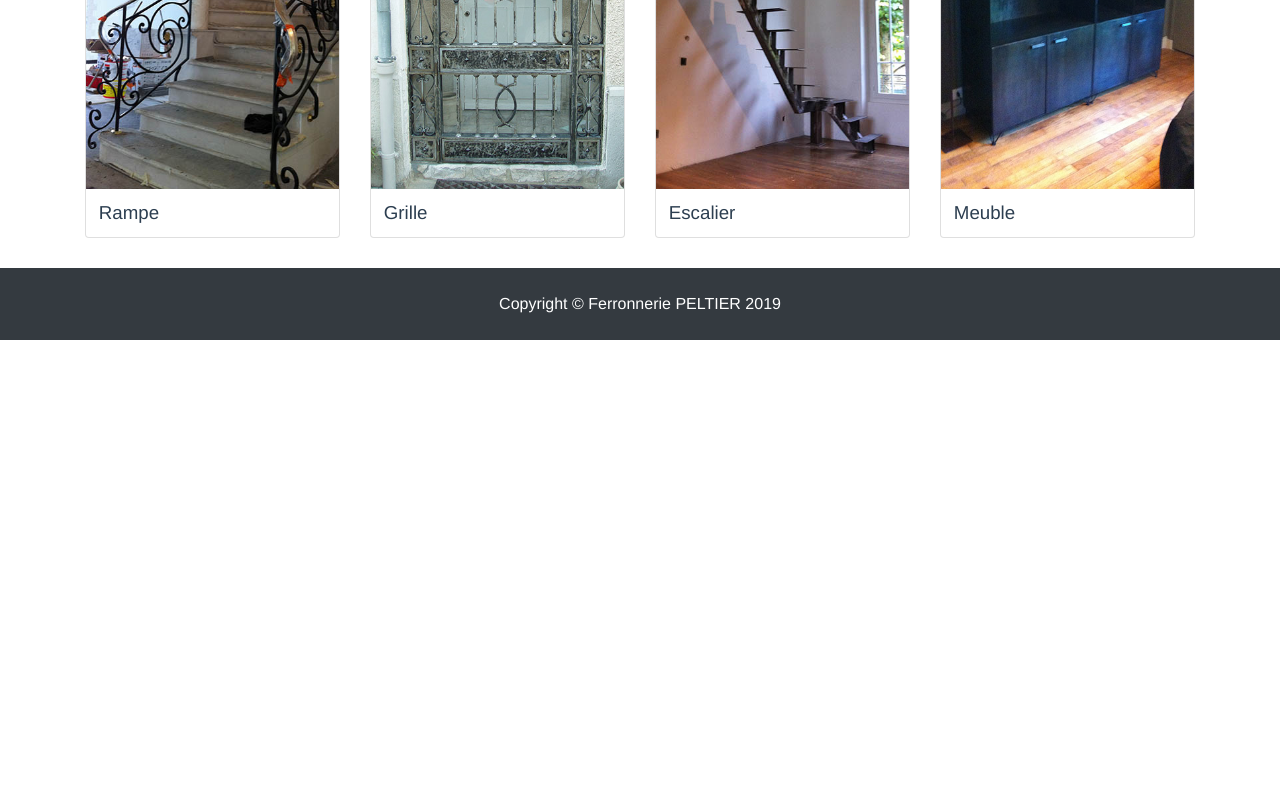
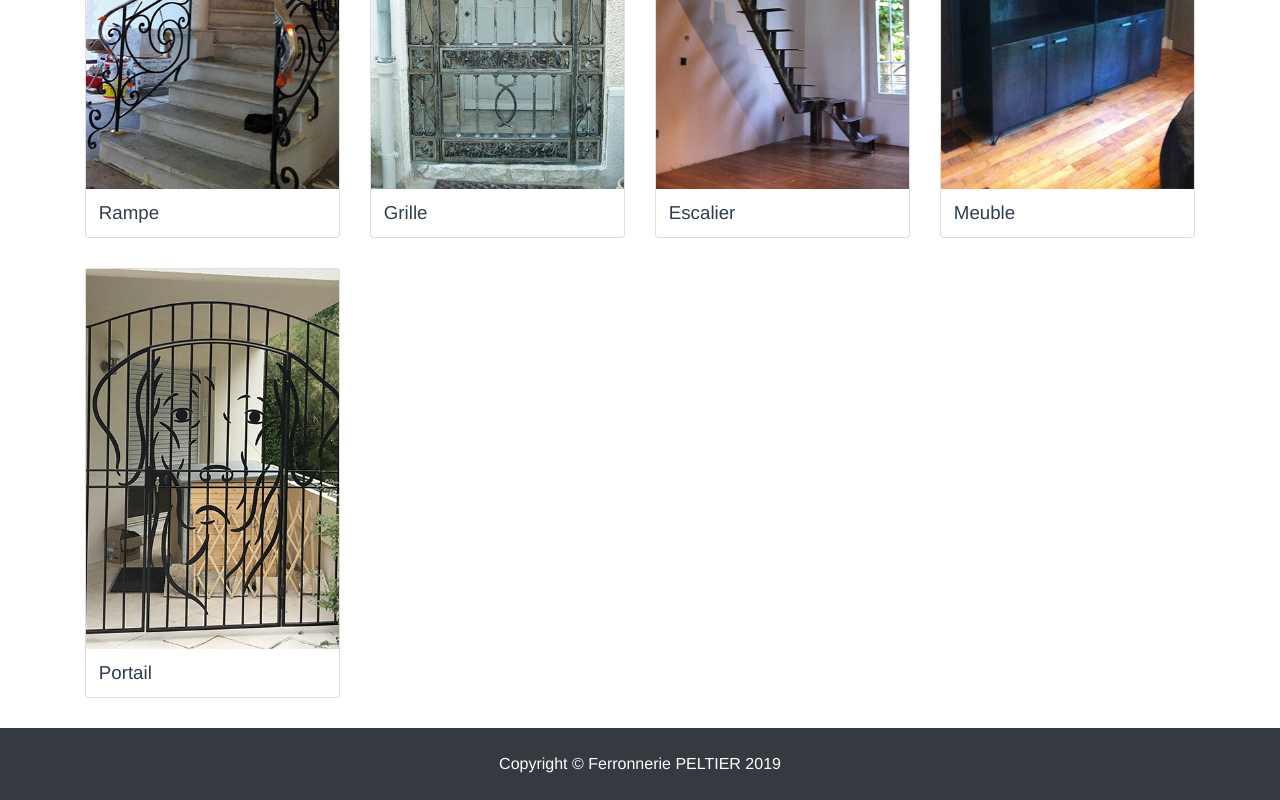
Before and after one commit to Timdev0/ferronnerie-peltier, a Vue app: page /galerie in a window 1280 px wide. Shown: the part 2465-3265 px from the top of the page. Before the commit the page ends 2805 px from the top, so only its background shows below. Built offline with nearby package versions, Linux system fonts and the light colour scheme.

Commit message:
add image 91

```diff
--- a/src/views/Galerie.vue
+++ b/src/views/Galerie.vue
@@ -215,6 +215,17 @@
           </div>
         </div>
       </div>
+
+      <div class="col-lg-3 col-sm-4 portfolio-item">
+        <div class="card h-100">
+          <!-- <img class="card-img-top" src="/assets/92.jpg" alt> -->
+          <image-dialog thumb="/assets/91-thumb.jpg" full="/assets/91.jpg" altname="temp" titlename="portail"></image-dialog>
+          <div class="card-body">
+            <h3 class="card-title">Portail</h3>
+          </div>
+        </div>
+      </div>
+
     </div>
 
   </div>
```
Also changed, not shown: public/assets/91-thumb.jpg (added), public/assets/91.JPG (added).
